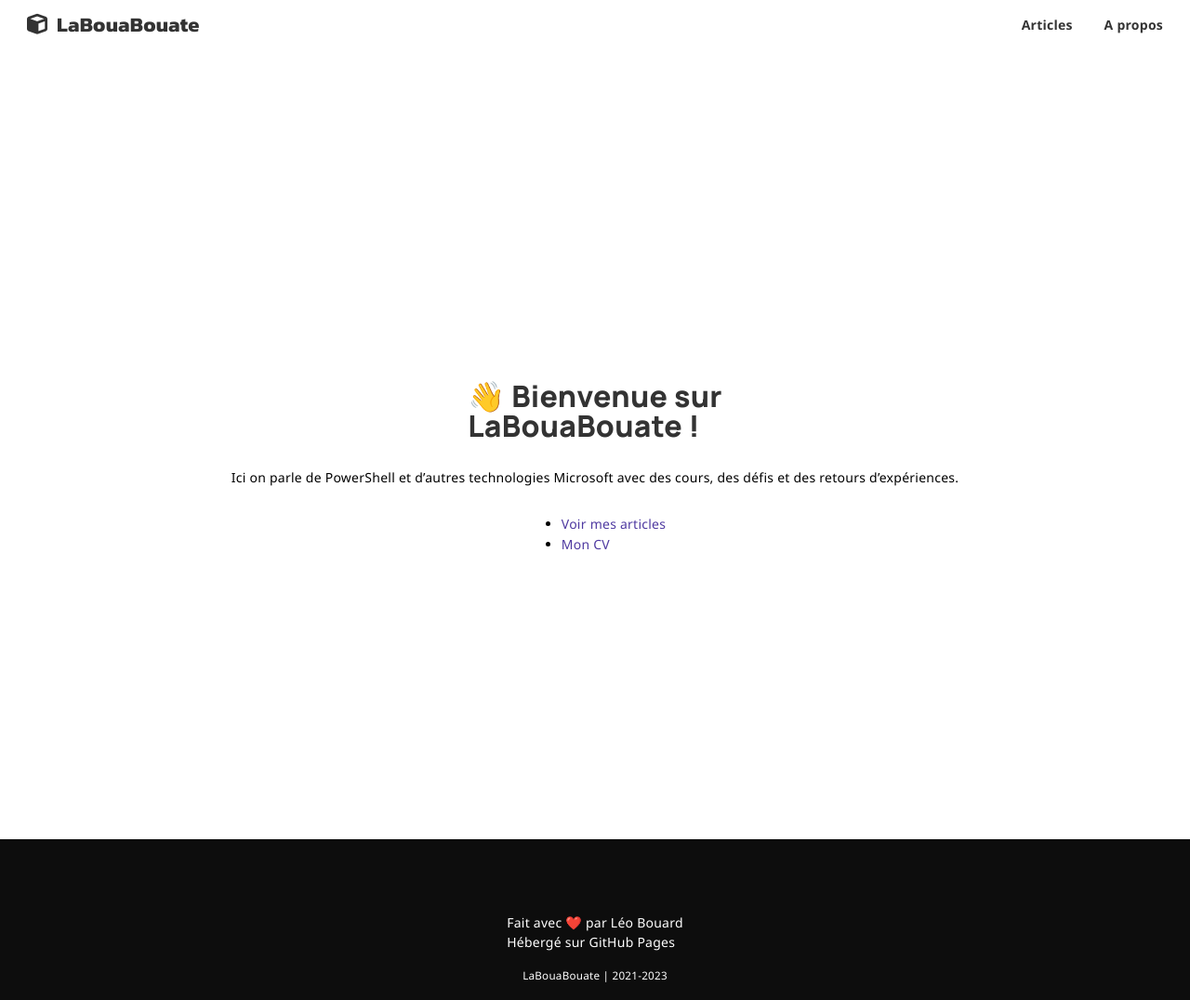
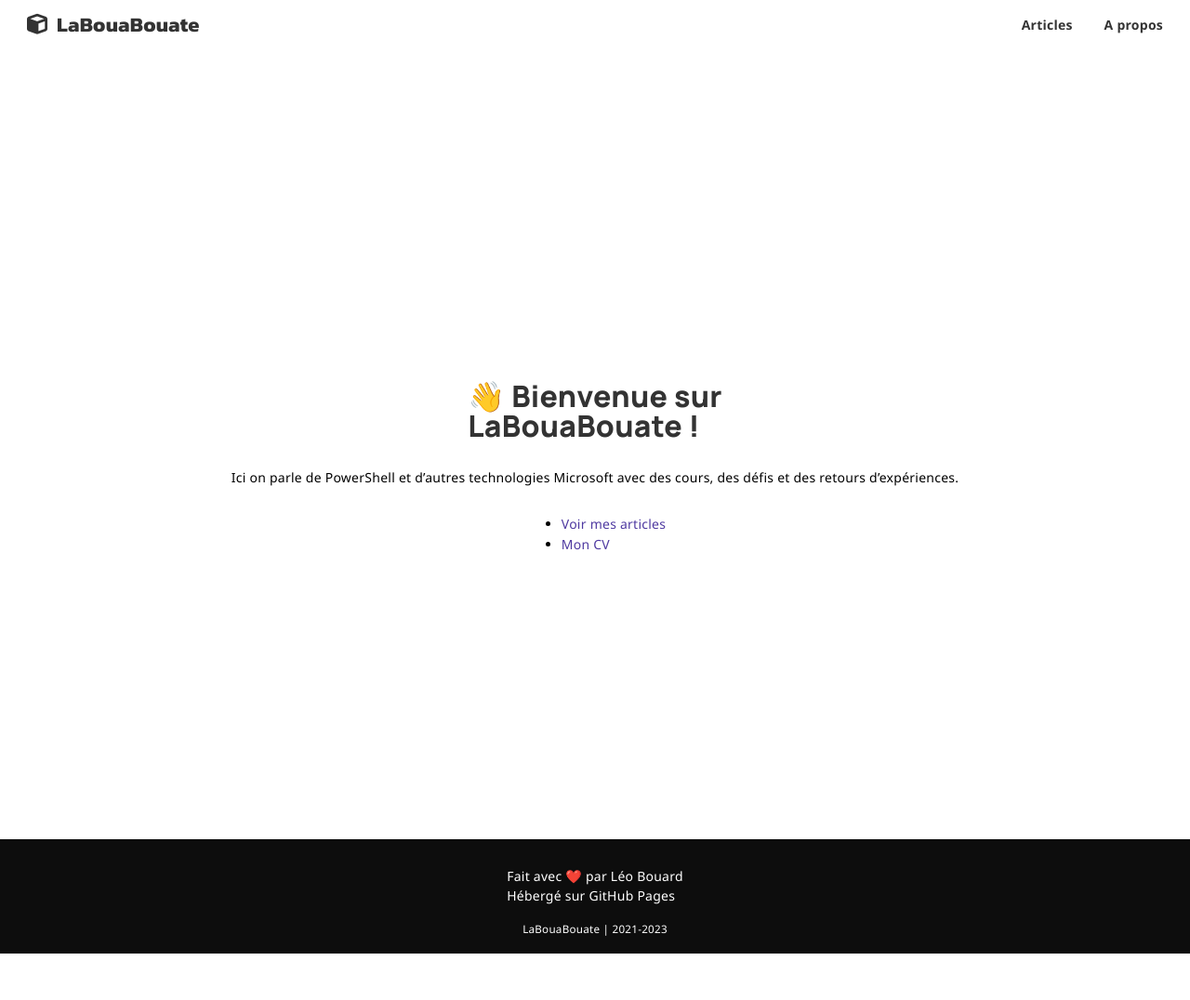
Before and after one commit to leobouard/leobouard.github.io, a Jekyll site: the page built from index.md, in a window 1280 px wide. Shown: the whole page at 93% size. Built offline with Jekyll 4.4.1, drawn with Linux system fonts in a browser that asks for light colours; nearby versions of some CDN libraries; some web fonts are replaced; our own code applies the rules of GitHub Pages for plain Markdown files; after the commit the page ends 1026 px from its top, so only the background shows below that.

Commit message:
Update homepage.scss

```diff
--- a/assets/css/homepage.scss
+++ b/assets/css/homepage.scss
@@ -9,3 +9,7 @@ main {
     justify-content: center;
     min-height: 100vh;
 }
+
+footer {
+    padding: 15px 0px;
+}
```
